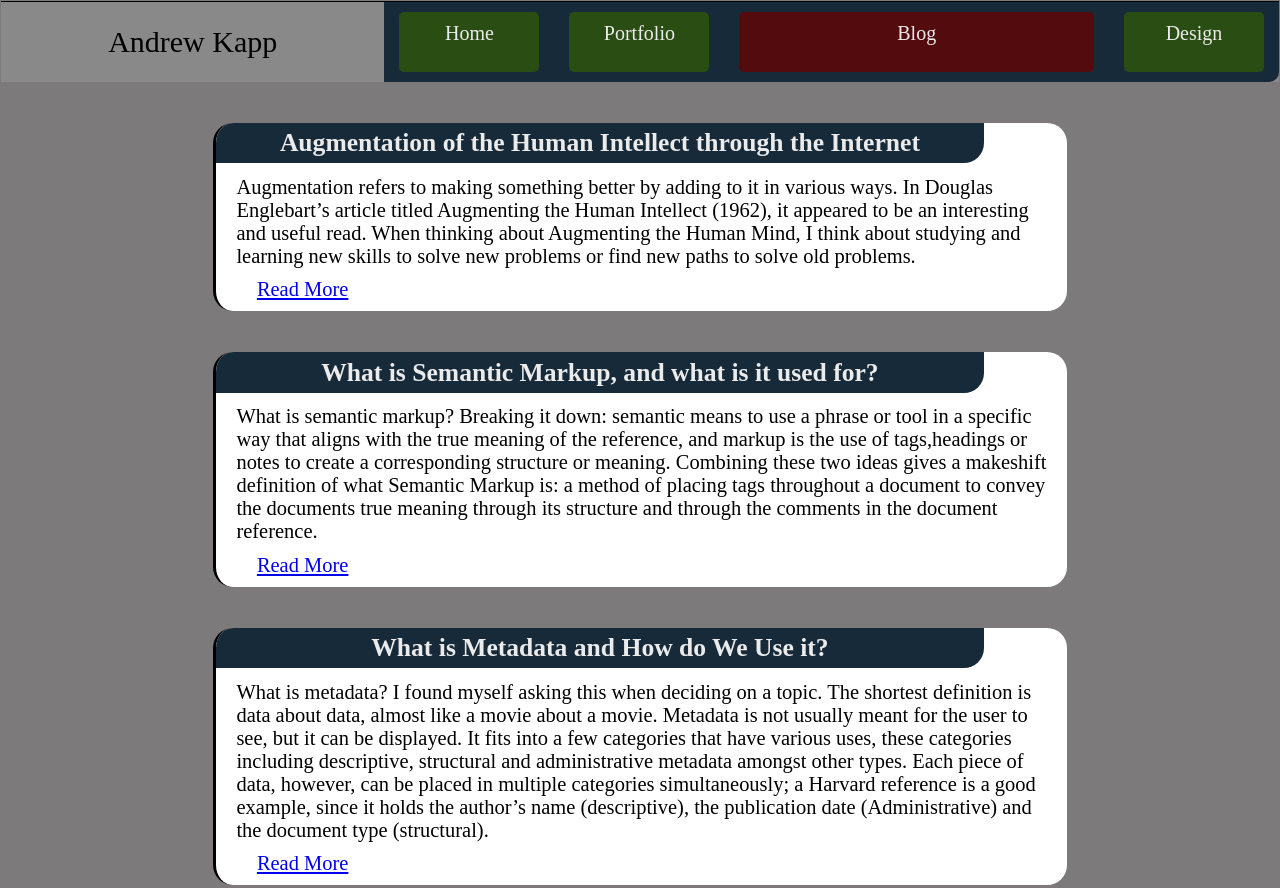
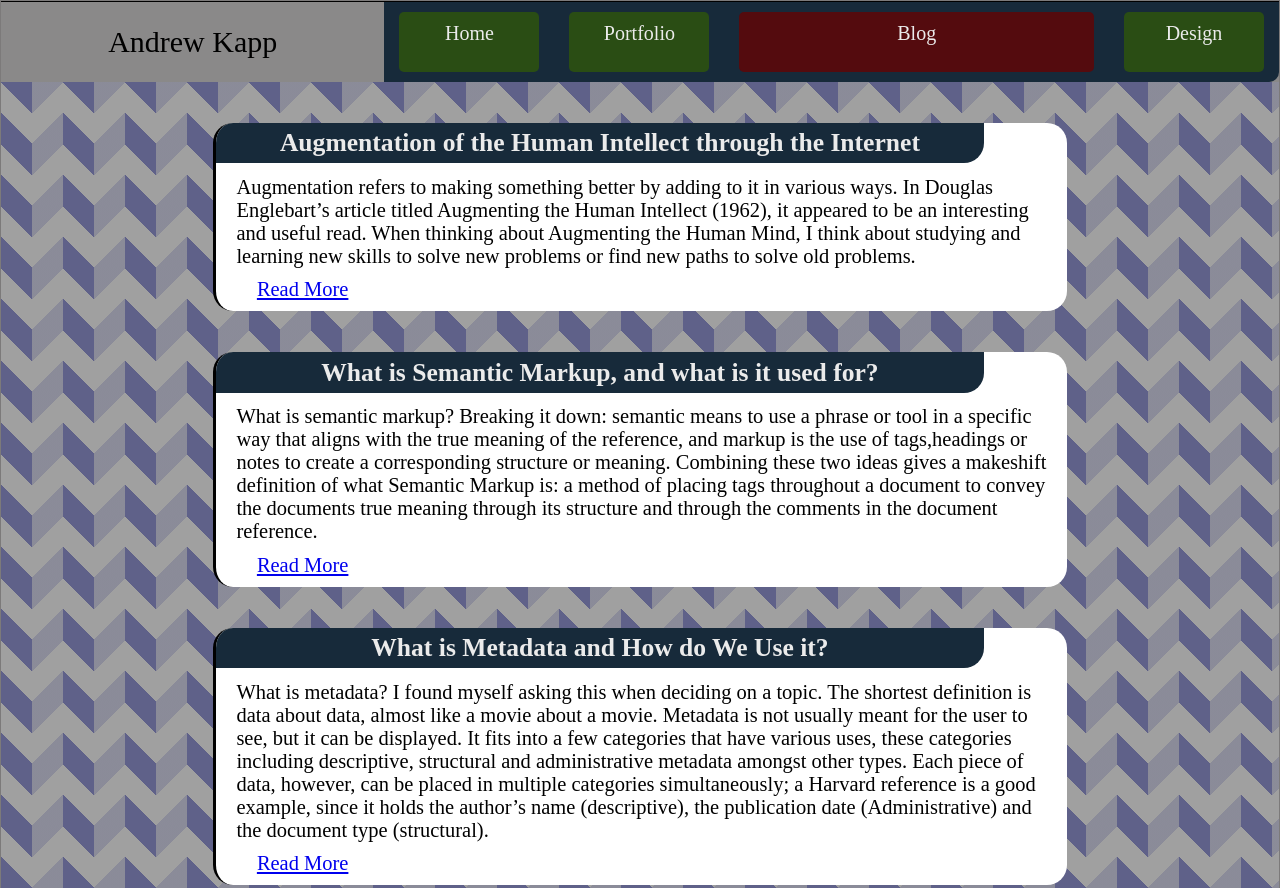
Before and after one commit to AndrewKapp99/PortfolioWebsite2.0, a plain HTML site: page blog.html in a window 1280 px wide. Shown: the top 888 px of the page. Drawn offline with Linux system fonts and the light colour scheme.

Commit message:
backgrounbds!!!

```diff
--- a/style.css
+++ b/style.css
@@ -13,8 +13,12 @@ header {
 }
 
 main {
-    height: 80%;
-    margin: 1px;
+    background-color: #a0a0a0;
+opacity: 1;
+background: linear-gradient(135deg, #5f618955 25%, transparent 25%) -31px 0/ 62px 62px,
+            linear-gradient(225deg, #5f6189 25%, transparent 25%) -31px 0/ 62px 62px,
+            linear-gradient(315deg, #5f618955 25%, transparent 25%) 0px 0/ 62px 62px,
+            linear-gradient(45deg, #5f6189 25%, #a0a0a0 25%) 0px 0/ 62px 62px;
 }
 
 footer{
@@ -31,6 +35,7 @@ figure.content {
     margin-right: 0px;
     flex-shrink: 0.6;
     padding-right: 0;
+    background:#172A3A transparent 0%;
 }
 
 .portItem1 h2 {
```
